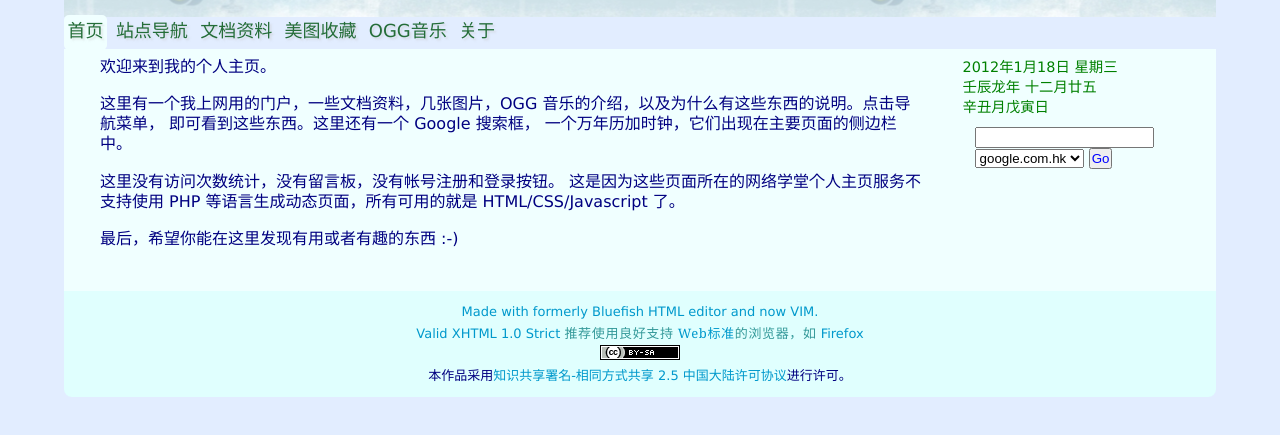
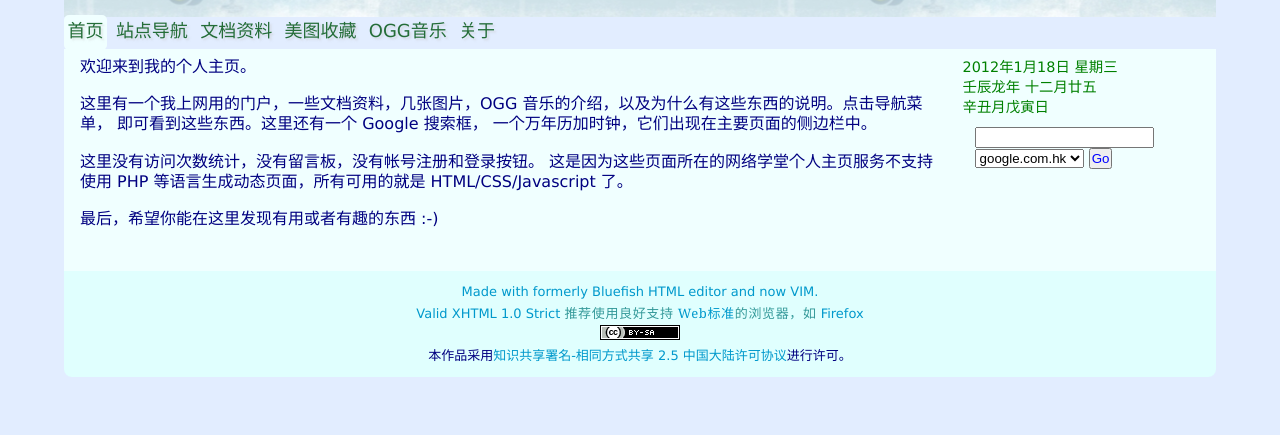
Before and after one commit to alick/mysite.static, a plain HTML site: page index.html in a window 1280 px wide. Shown: the part 87-522 px from the top of the page. Drawn offline with Linux system fonts and the light colour scheme.

Commit message:
css cleaning

```diff
--- a/css/style1.css
+++ b/css/style1.css
@@ -126,10 +126,6 @@ p {
 
 #wecando a, #surfing a, #resources a, #songs a, #music a {
     text-decoration: none;
-}
-
-#version, #releasenoteshead, #releasenotes, #copyright, #why_write_this, #oggintro, #songs, #music, #aboutme, #introduction {
-    padding: 0 20px;
 }
 
 #image {
```
